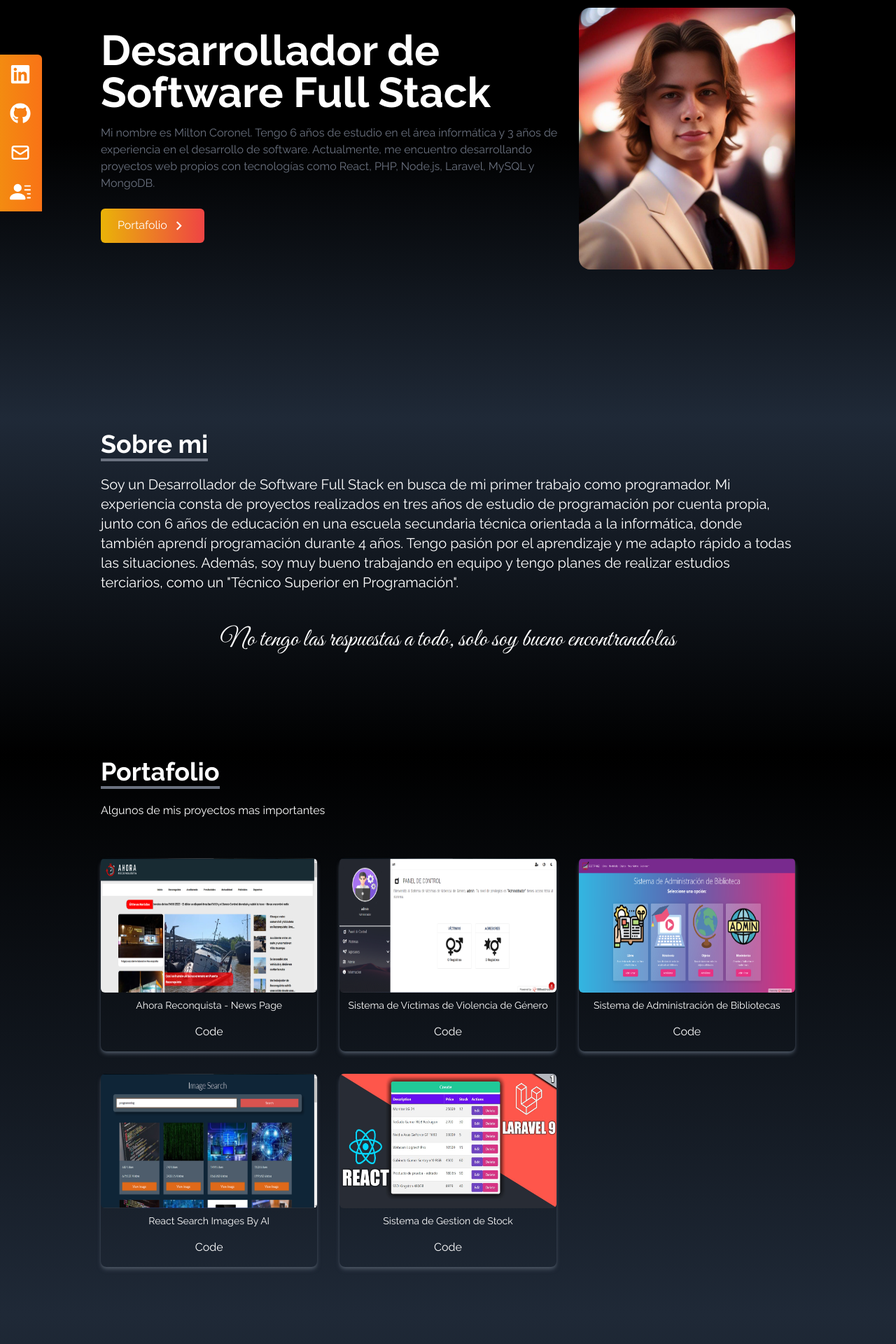
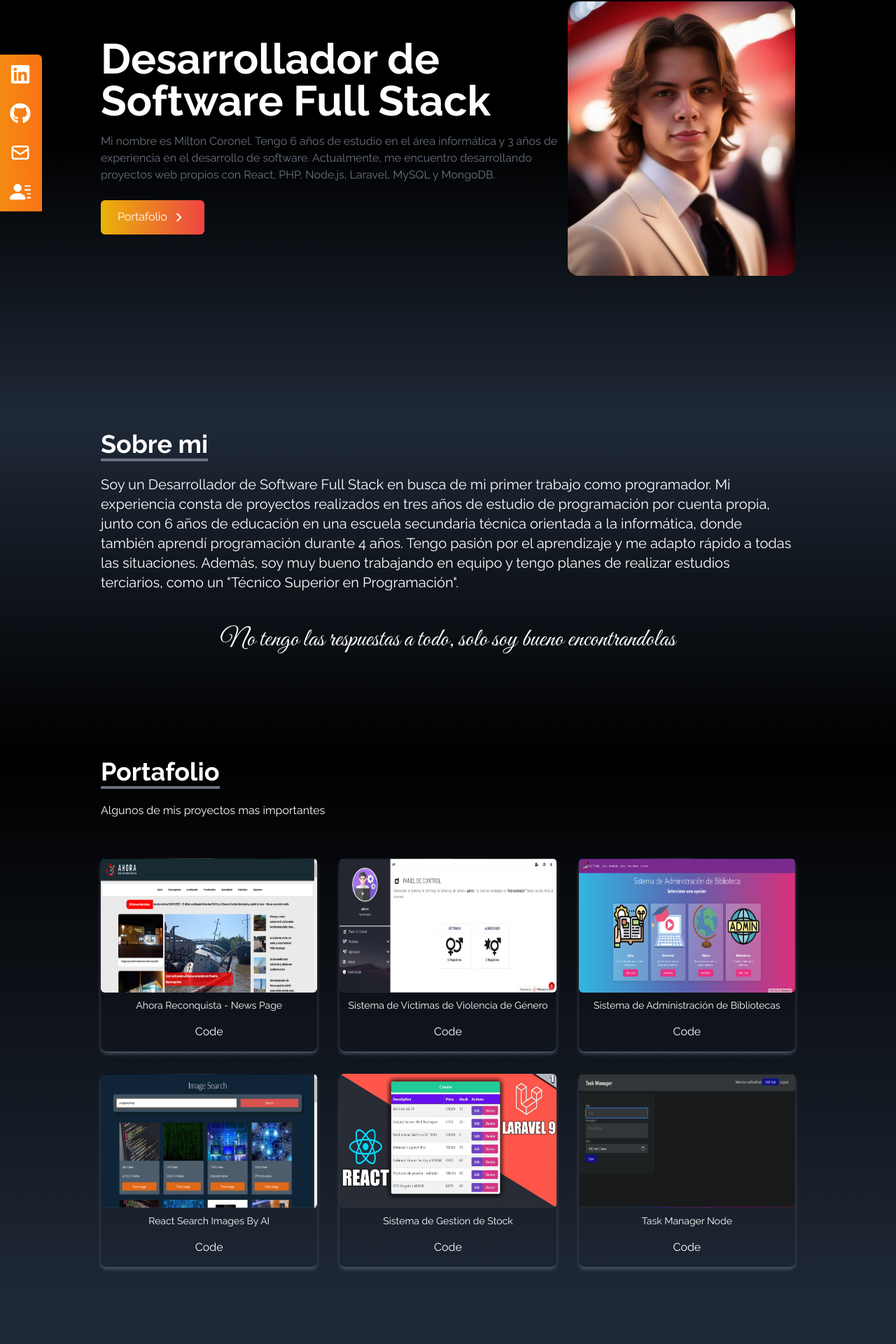
Before and after one commit to MiltonCoronel2004/miltoncoronel-portfolio, a React (Vite) app: page / in a window 1280 px wide. Shown: the part 202-2122 px from the top of the page at 70% size. Built offline with nearby package versions, Linux system fonts and the light colour scheme.

Commit message:
Updated hero image, projects and description

```diff
--- a/src/components/Home.jsx
+++ b/src/components/Home.jsx
@@ -12,7 +12,7 @@ const Home = () => {
             Desarrollador de Software Full Stack
           </h2>
           <p className='py-4 text-gray-500'>
-            Mi nombre es Milton Coronel. Tengo 6 años de estudio en el área informática y 3 años de experiencia en el desarrollo de software. Actualmente, me encuentro desarrollando proyectos web propios con tecnologías como React, PHP, Node.js, Laravel, MySQL y MongoDB.
+            Mi nombre es Milton Coronel. Tengo 6 años de estudio en el área informática y 3 años de experiencia en el desarrollo de software. Actualmente, me encuentro desarrollando proyectos web propios con React, PHP, Node.js, Laravel, MySQL y MongoDB.
           </p>
 
           <div className='flex justify-center md:inline'>
--- a/src/components/Portfolio.jsx
+++ b/src/components/Portfolio.jsx
@@ -1,9 +1,9 @@
-import React from 'react';
 import ahorareconquista from '../assets/ahorareconquista.png';
 import sivige from '../assets/sivige.png';
 import biblioteca from '../assets/biblioteca.png';
 import ImgReactSearch from '../assets/ImgReactSearch.png';
 import crud from '../assets/crud.jpg';
+import taskManager from '../assets/taskManager.png'
 
 const Portfolio = () => {
   const portfolios = [
@@ -37,12 +37,16 @@ const Portfolio = () => {
       title: "Sistema de Gestion de Stock",
       codeLink: 'https://github.com/MiltonCoronel2004/CRUD-Laravel-React',
     },
+    {
+      id: 6,
+      src: taskManager,
+      title: "Task Manager Node",
+      codeLink: 'https://github.com/MiltonCoronel2004',
+    },
   ];
 
 
-  const alert = () => {
-    alert("Codigo Adquirido por un Cliente.");
-  }
+
 
 
   return (
@@ -54,7 +58,7 @@ const Portfolio = () => {
         </div>
 
         <div className='grid sm:grid-cols-2 md:grid-cols-3 gap-8 px-12 sm:px-0 mb-16'>
-          {portfolios.map(({ id, src, title, demoLink, codeLink, onClick }) => (
+          {portfolios.map(({ id, src, title, codeLink }) => (
             <div key={id} className='shadow-md shadow-gray-600 rounded-lg'>
               <img src={src} alt="Work" className='rounded-md duration-200 hover:scale-105 h-48' />
               <p className='flex justify-center pt-2 text-sm text-center'>{title}</p>
```
Also changed, not shown: src/assets/taskManager.png (added).
